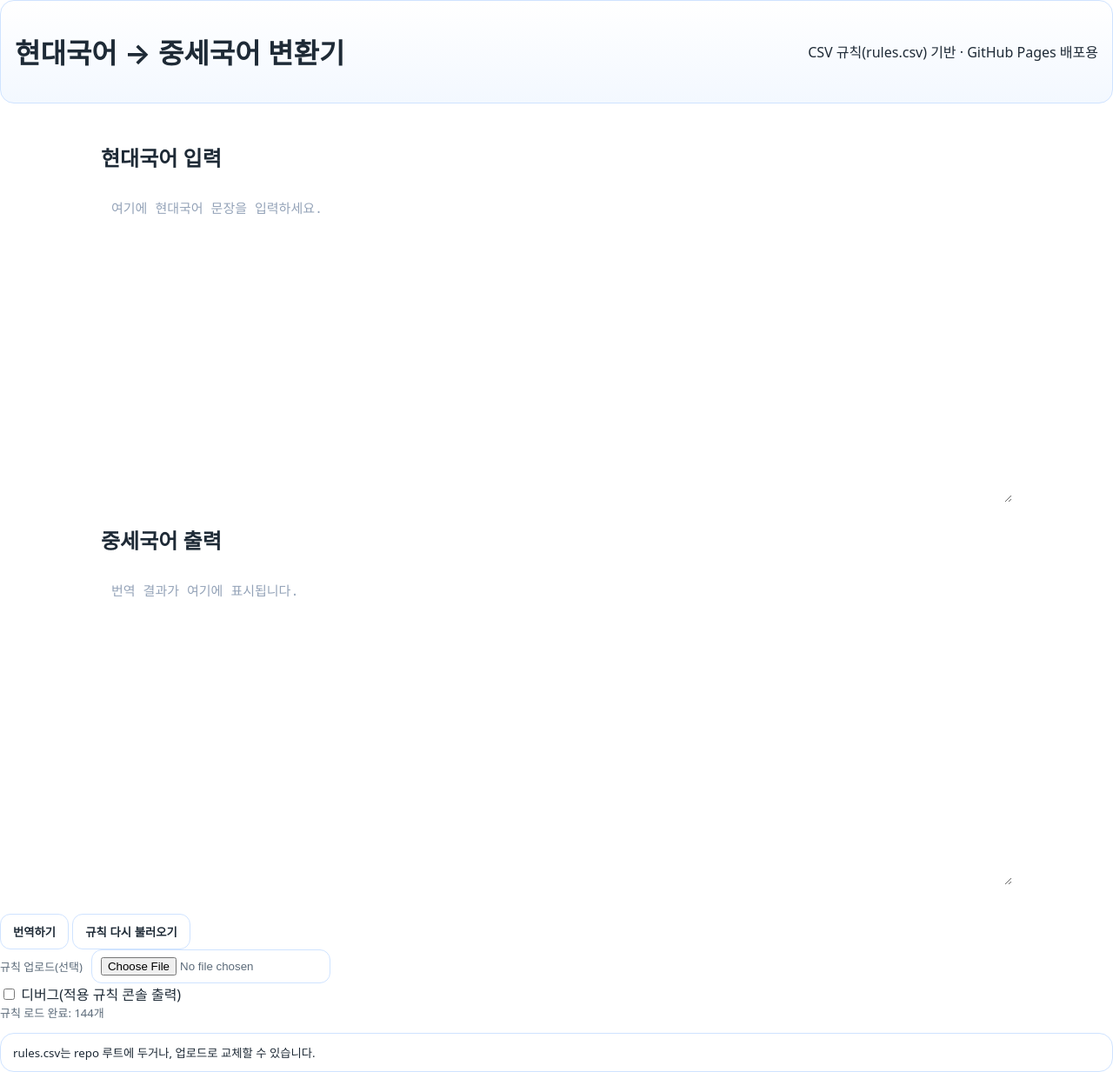
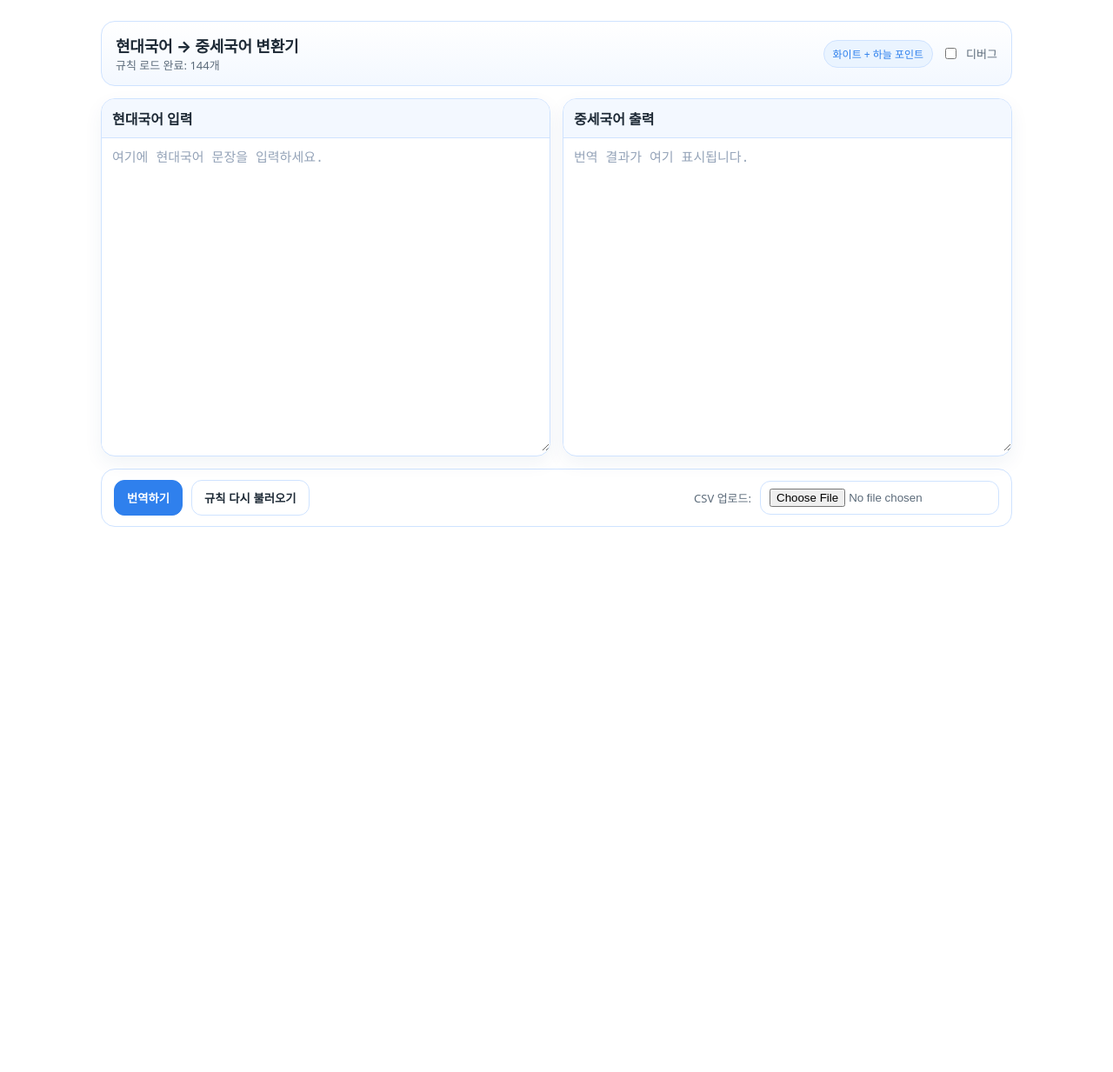
Before and after one commit to sian-ui/korean-translator, a plain HTML site: page index.html in a window 1280 px wide. Shown: the whole page at 87% size. After the commit the page ends 800 px from the top, so only its background shows below. Drawn offline with Linux system fonts and the light colour scheme.

Commit message:
Update index.html

```diff
--- a/index.html
+++ b/index.html
@@ -2,53 +2,54 @@
 <html lang="ko">
 <head>
   <meta charset="utf-8" />
-  <meta name="viewport" content="width=device-width,initial-scale=1" />
+  <meta name="viewport" content="width=device-width, initial-scale=1" />
   <title>현대국어 → 중세국어 변환기</title>
-  <link rel="stylesheet" href="style.css" />
+  <link rel="stylesheet" href="./style.css" />
 </head>
 <body>
-  <header class="header">
-    <h1>현대국어 → 중세국어 변환기</h1>
-    <p class="sub">CSV 규칙(rules.csv) 기반 · GitHub Pages 배포용</p>
-  </header>
+  <div class="container">
 
-  <main class="container">
-    <section class="panel">
-      <div class="panel-head">
-        <h2>현대국어 입력</h2>
+    <div class="header">
+      <div>
+        <div class="title">현대국어 → 중세국어 변환기</div>
+        <div class="status" id="status">규칙을 불러오는 중...</div>
       </div>
-      <textarea id="inputText" placeholder="여기에 현대국어 문장을 입력하세요."></textarea>
-    </section>
 
-    <section class="panel">
-      <div class="panel-head">
-        <h2>중세국어 출력</h2>
+      <div class="toolbar">
+        <span class="badge">화이트 + 하늘 포인트</span>
+        <label class="switch">
+          <input type="checkbox" id="debugMode" />
+          디버그
+        </label>
       </div>
-      <textarea id="outputText" placeholder="번역 결과가 여기에 표시됩니다." readonly></textarea>
-    </section>
-  </main>
+    </div>
 
-  <section class="controls">
-    <button id="btnTranslate">번역하기</button>
-    <button id="btnReload">규칙 다시 불러오기</button>
+    <div class="grid">
+      <div class="card">
+        <div class="cardHead">현대국어 입력</div>
+        <textarea id="inputText" placeholder="여기에 현대국어 문장을 입력하세요."></textarea>
+      </div>
 
-    <label class="file">
-      규칙 업로드(선택)
-      <input type="file" id="ruleFile" accept=".csv,text/csv" />
-    </label>
+      <div class="card">
+        <div class="cardHead">중세국어 출력</div>
+        <textarea id="outputText" placeholder="번역 결과가 여기 표시됩니다."></textarea>
+      </div>
+    </div>
 
-    <label class="check">
-      <input type="checkbox" id="debugMode" />
-      디버그(적용 규칙 콘솔 출력)
-    </label>
+    <div class="footer">
+      <div class="btns">
+        <button class="primary" id="btnTranslate">번역하기</button>
+        <button id="btnReload">규칙 다시 불러오기</button>
+      </div>
 
-    <div id="status" class="status">규칙 로딩 중...</div>
-  </section>
+      <div class="file">
+        <span>CSV 업로드:</span>
+        <input type="file" id="ruleFile" accept=".csv" />
+      </div>
+    </div>
 
-  <footer class="footer">
-    <small>rules.csv는 repo 루트에 두거나, 업로드로 교체할 수 있습니다.</small>
-  </footer>
+  </div>
 
-  <script src="app.js"></script>
+  <script src="./app.js"></script>
 </body>
 </html>
```
